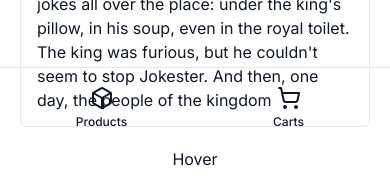
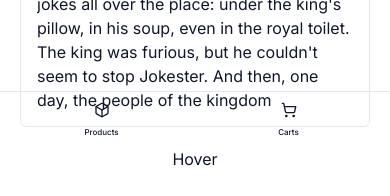
Before and after one commit to rifaldhiaw/test-admin, a Next.js app: page / in a window 390 px wide. Shown: the part 697-893 px from the top of the page. Built offline with nearby package versions, Linux system fonts and the light colour scheme.

Commit message:
update navbar sizing

```diff
--- a/src/components/layout/AdminLayout.tsx
+++ b/src/components/layout/AdminLayout.tsx
@@ -31,7 +31,7 @@ const AdminLayout = (props: AdminLayoutProps) => {
         className={cn(
           "flex flex-row sm:flex-col items-center",
           "fixed bottom-0 sm:top-0 left-0",
-          "h-20 sm:h-screen w-screen sm:w-24 lg:w-56",
+          "h-14 sm:h-screen w-screen sm:w-24 lg:w-56",
           "border-t sm:border-r border-slate-200 dark:border-slate-700",
           "px-4",
           "bg-white dark:bg-slate-900"
@@ -69,14 +69,16 @@ const AdminLayout = (props: AdminLayoutProps) => {
               <Button
                 variant={activeMenu?.name === menu.name ? "subtle" : "link"}
                 className={cn(
-                  "flex flex-col lg:flex-row gap-1",
+                  "flex flex-col lg:flex-row",
                   "h-auto w-full",
-                  "justify-start rounded-lg px-2 py-4 lg:px-4",
+                  "py-0 md:py-4 px-2 lg:px-4",
+                  "justify-start",
+                  "rounded-lg",
                   activeMenu?.name === menu.name && "bg-slate-100"
                 )}
               >
-                <menu.icon className="w-8" />
-                <span className="text-xs lg:text-base lg:ml-2">
+                <menu.icon className="w-4 md:w-8" />
+                <span className="text-[8px] lg:text-base lg:ml-2">
                   {menu.name}
                 </span>
               </Button>
```
